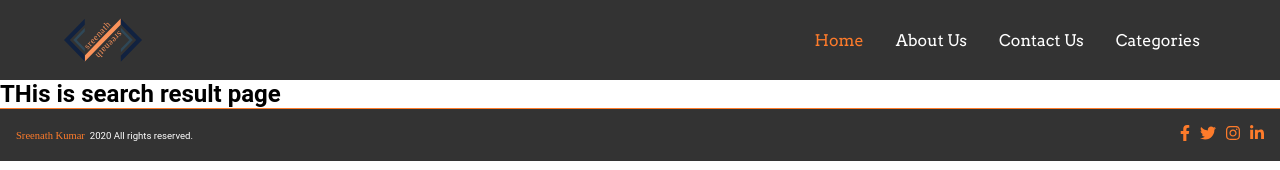
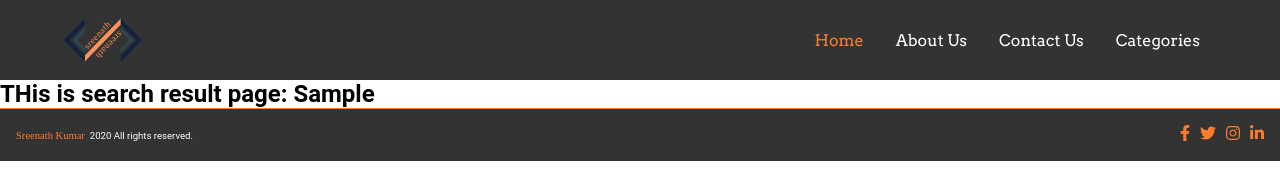
Before and after one commit to sreenathkumar/react-library, a React (Create React App) app: page / in a window 1280 px wide. Both pictures are taken after typing "Sample" into the empty fields and a click on the button "Search Book". Shown: the top 170 px of the page. Built offline with nearby package versions, Linux system fonts and the light colour scheme; no server answers.

Commit message:
Fix: made some adjusment in css

```diff
--- a/src/components/subfooter.js
+++ b/src/components/subfooter.js
@@ -1,6 +1,6 @@
 import "../css/subfooter.css";
-import SubfooterPost from "./subfooter-post";
-import Thumbnail from "../images/Group-3.png";
+// import SubfooterPost from "./subfooter-post";
+// import Thumbnail from "../images/Group-3.png";
 
 function Subfooter() {
   return (
@@ -89,12 +89,12 @@ function Subfooter() {
               </div>
             </div>
           </div>
-          <div className="recent-post">
+          {/* <div className="recent-post">
             <h3 className="block-title">Recent Posts</h3>
             <SubfooterPost image={Thumbnail}></SubfooterPost>
             <SubfooterPost image={Thumbnail}></SubfooterPost>
             <SubfooterPost image={Thumbnail}></SubfooterPost>
-          </div>
+          </div> */}
           <div className="quick-links">
             <h3 className="block-title">Quick Links</h3>
             <div className="link-list">
--- a/src/css/header.css
+++ b/src/css/header.css
@@ -50,7 +50,7 @@ a {
 .container {
    max-width: 1366px;
    margin: auto;
-   padding: 0px 5%;
+   padding: 5%;
 }
 .page-container {
    max-width: 1366px;
--- a/src/css/search-book.css
+++ b/src/css/search-book.css
@@ -55,6 +55,8 @@
 .inputNresult {
    width: 40%;
    margin-right: 2rem;
+   position: relative;
+   transition: all ease 1s;
 }
 .hide-result {
    display: none;
@@ -65,6 +67,8 @@
    background-color: var(--secondary-color);
    list-style: none;
    transition: ease 0.5s;
+   position: absolute;
+   top: 50px;
 }
 .search-result li {
    margin: 0.5rem 0rem;
--- a/src/css/single-book.css
+++ b/src/css/single-book.css
@@ -29,7 +29,7 @@
 .info-col p {
    font-family: var(--para-font);
    font-size: var(--fs-500);
-   color: var(--ter-color);
+   color: var(--main-color);
    text-align: center;
 }
 .info-col p span {
@@ -64,7 +64,6 @@
    .info-col {
       flex-direction: column;
       align-items: flex-start;
-      justify-content: space-between;
       margin-left: 3rem;
       max-width: 600px;
    }
@@ -84,6 +83,7 @@
       text-align: left;
    }
    .button-group {
+      margin-top: auto;
       gap: 2rem;
    }
    .button-group a {
--- a/src/css/subfooter.css
+++ b/src/css/subfooter.css
@@ -94,6 +94,7 @@ a {
    .subfooter-col {
       display: flex;
       flex-direction: row;
+      justify-content: center;
       gap: 3rem;
    }
    .mission,
--- a/src/pages/search-results.js
+++ b/src/pages/search-results.js
@@ -1,5 +1,10 @@
-function SearchResult(params) {
-  return <h2 >THis is search result page</h2>;
+import { useSearchParams } from "react-router-dom";
+
+function SearchResult() {
+  const [params] = useSearchParams();
+  const query = params.get("query");
+
+  return <h2>THis is search result page: {query}</h2>;
 }
 
 export default SearchResult;
```
Also changed, not shown: src/components/App.js (+8 -8 lines).
